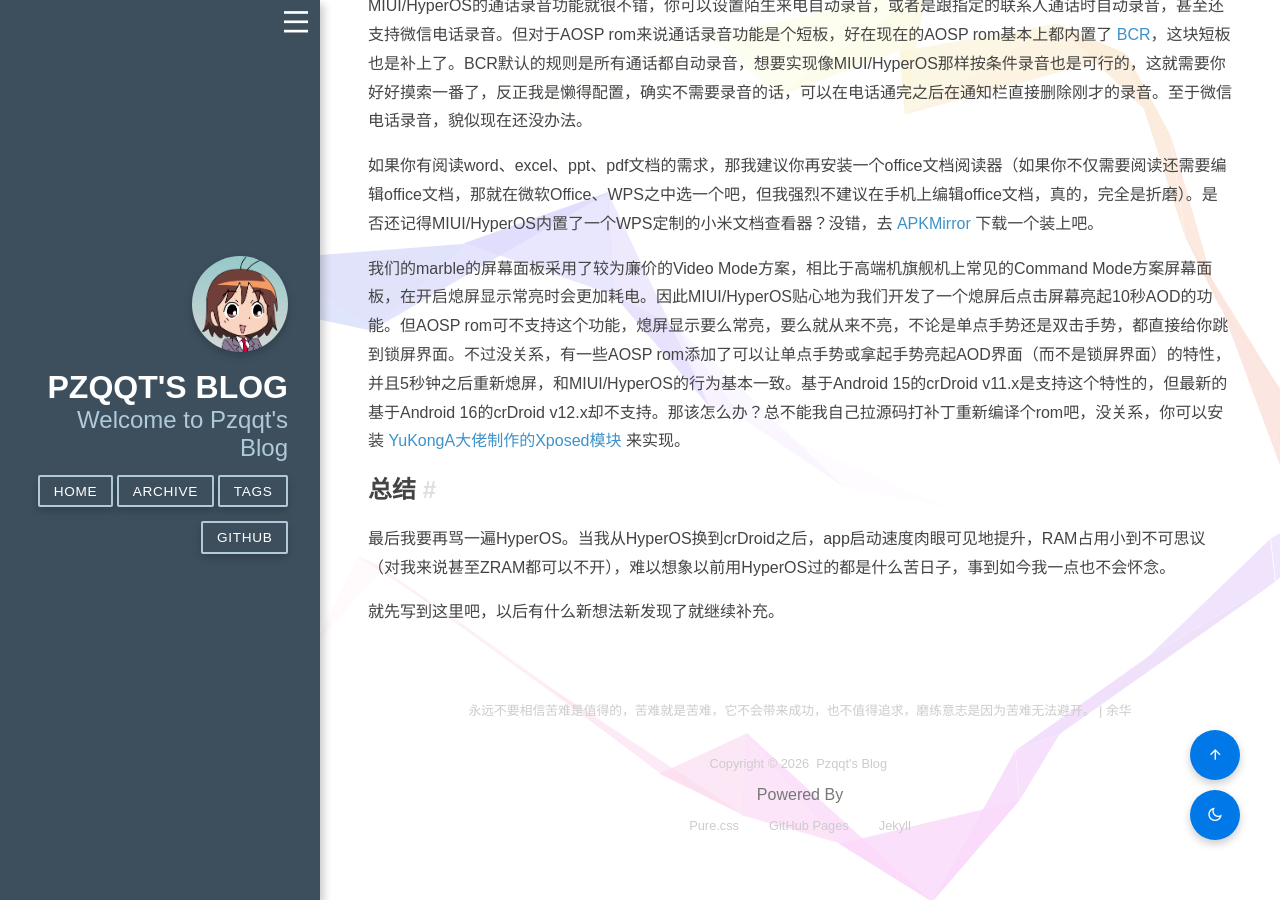
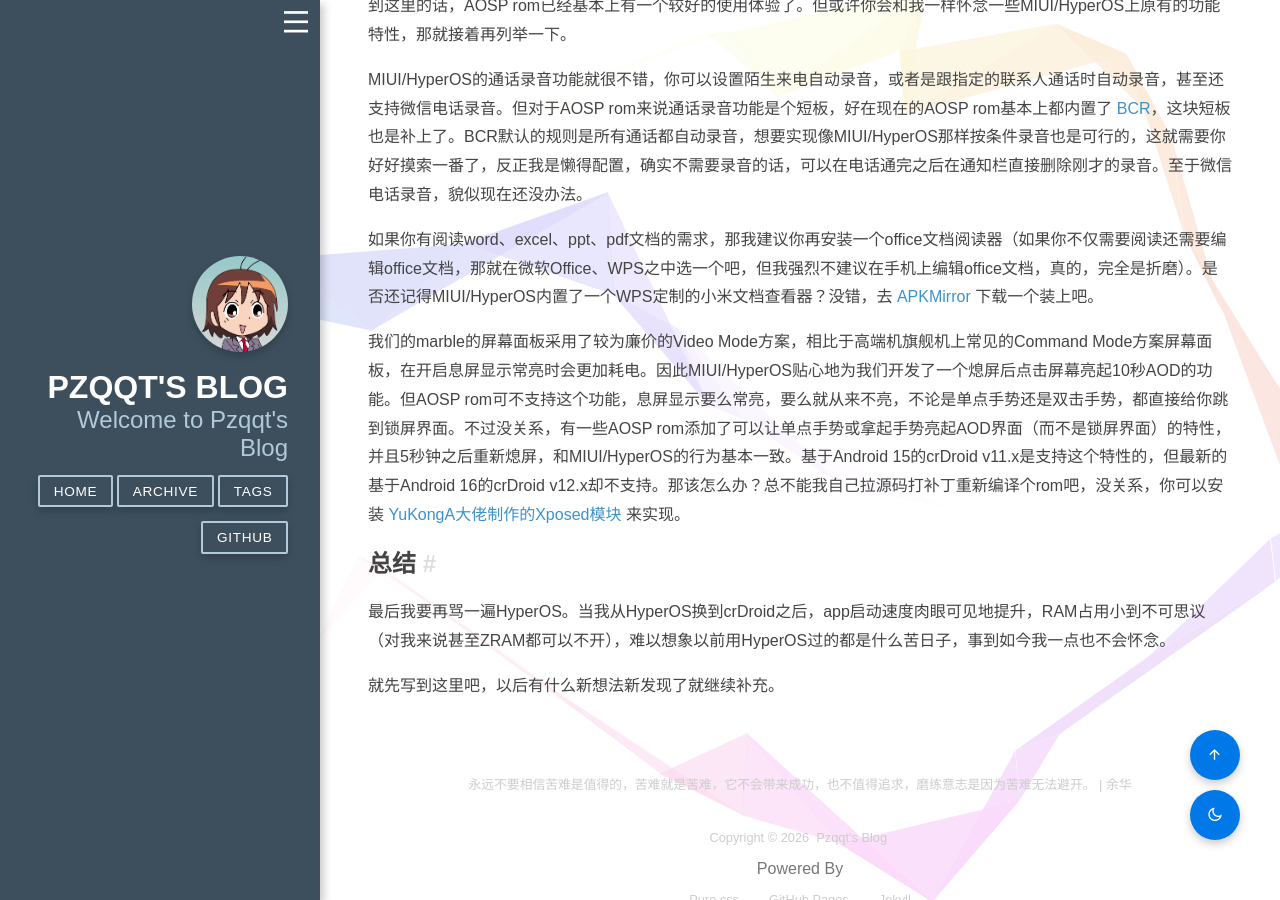
Before and after one commit to Pzqqt/Pzqqt.github.io, a Jekyll site: the page built from _posts/2026-03-22-如何在天朝愉快地使用 AOSP rom.md, in a window 1280 px wide and 900 px high, scrolled down 8524 px. Built offline with Jekyll 4.4.1, drawn with Linux system fonts in a browser that asks for light colours; nearby versions of some CDN libraries; some web fonts are replaced; some of the changed text lies outside the part shown.

Commit message:
posts: Some text adjustments

```diff
--- a/_posts/2026-03-22-如何在天朝愉快地使用 AOSP rom.md
+++ b/_posts/2026-03-22-如何在天朝愉快地使用 AOSP rom.md
@@ -141,7 +143,7 @@
 
 如果你有阅读word、excel、ppt、pdf文档的需求，那我建议你再安装一个office文档阅读器（如果你不仅需要阅读还需要编辑office文档，那就在微软Office、WPS之中选一个吧，但我强烈不建议在手机上编辑office文档，真的，完全是折磨）。是否还记得MIUI/HyperOS内置了一个WPS定制的小米文档查看器？没错，去 [APKMirror](https://www.apkmirror.com/apk/kingsoft-office-software-corporation-limited/mi-doc-viewer-powered-by-wps-%e5%b0%8f%e7%b1%b3%e6%96%87%e6%a1%a3%e6%9f%a5%e7%9c%8b%e5%99%a8%ef%bc%88wps%e5%ae%9a%e5%88%b6%ef%bc%89/) 下载一个装上吧。
 
-我们的marble的屏幕面板采用了较为廉价的Video Mode方案，相比于高端机旗舰机上常见的Command Mode方案屏幕面板，在开启熄屏显示常亮时会更加耗电。因此MIUI/HyperOS贴心地为我们开发了一个熄屏后点击屏幕亮起10秒AOD的功能。但AOSP rom可不支持这个功能，熄屏显示要么常亮，要么就从来不亮，不论是单点手势还是双击手势，都直接给你跳到锁屏界面。不过没关系，有一些AOSP rom添加了可以让单点手势或拿起手势亮起AOD界面（而不是锁屏界面）的特性，并且5秒钟之后重新熄屏，和MIUI/HyperOS的行为基本一致。基于Android 15的crDroid v11.x是支持这个特性的，但最新的基于Android 16的crDroid v12.x却不支持。那该怎么办？总不能我自己拉源码打补丁重新编译个rom吧，没关系，你可以安装 [YuKongA大佬制作的Xposed模块](https://t.me/YuKongA13579/1956) 来实现。
+我们的marble的屏幕面板采用了较为廉价的Video Mode方案，相比于高端机旗舰机上常见的Command Mode方案屏幕面板，在开启息屏显示常亮时会更加耗电。因此MIUI/HyperOS贴心地为我们开发了一个熄屏后点击屏幕亮起10秒AOD的功能。但AOSP rom可不支持这个功能，息屏显示要么常亮，要么就从来不亮，不论是单点手势还是双击手势，都直接给你跳到锁屏界面。不过没关系，有一些AOSP rom添加了可以让单点手势或拿起手势亮起AOD界面（而不是锁屏界面）的特性，并且5秒钟之后重新熄屏，和MIUI/HyperOS的行为基本一致。基于Android 15的crDroid v11.x是支持这个特性的，但最新的基于Android 16的crDroid v12.x却不支持。那该怎么办？总不能我自己拉源码打补丁重新编译个rom吧，没关系，你可以安装 [YuKongA大佬制作的Xposed模块](https://t.me/YuKongA13579/1956) 来实现。
 
 ## 总结
 
```
Also changed, not shown: other parts of _posts/2026-03-22-如何在天朝愉快地使用 AOSP rom.md (+3 -1 lines).
